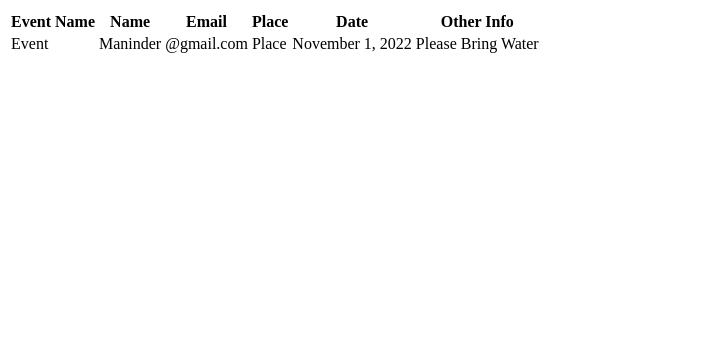
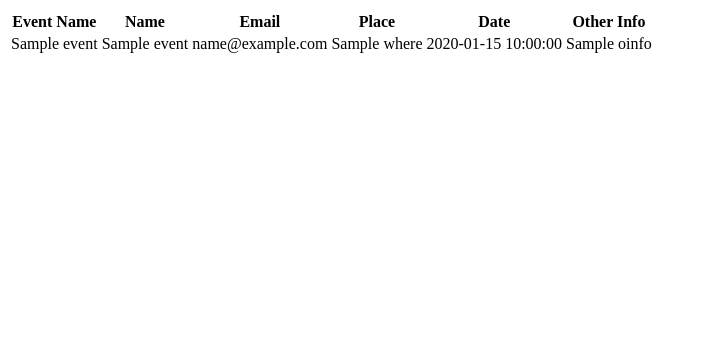
Before and after one commit to themaninderkaur/hackathon23, a Flask app: template templates/calendar.html in a window 1280 px wide. Shown: the part 134-474 px from the top of the page, without its empty margins (0-704 px from the left). Run offline with Flask 2, Linux system fonts and the light colour scheme; the template is opened without the code that fills it: most values are stand-ins (such as "Sample title", 1, 10 or a date in 2020).

Commit message:
Update calendar.html

```diff
--- a/templates/calendar.html
+++ b/templates/calendar.html
@@ -29,7 +29,7 @@
       <th>Date</th>
       <th>Other Info</th>
     </tr>
-    <!-- {% for event in event_list %}
+     {% for event in event_list %}
       <tr>
         <td>{{ event['ename'] }}</td>
         <td>{{ event['name'] }}</td>
@@ -38,15 +38,8 @@
         <td>{{ event['date'] }}</td>
         <td>{{ event['oinfo'] }}</td>
       </tr>
-    {% endfor %}   -->
-      <tr>
-        <td>Event</td>
-        <td>Maninder</td>
-        <td>@gmail.com</td>
-        <td>Place</td>
-        <td>November 1, 2022</td>
-        <td>Please Bring Water</td>
-      </tr>
+    {% endfor %}
+
   </table>
 
 
```
